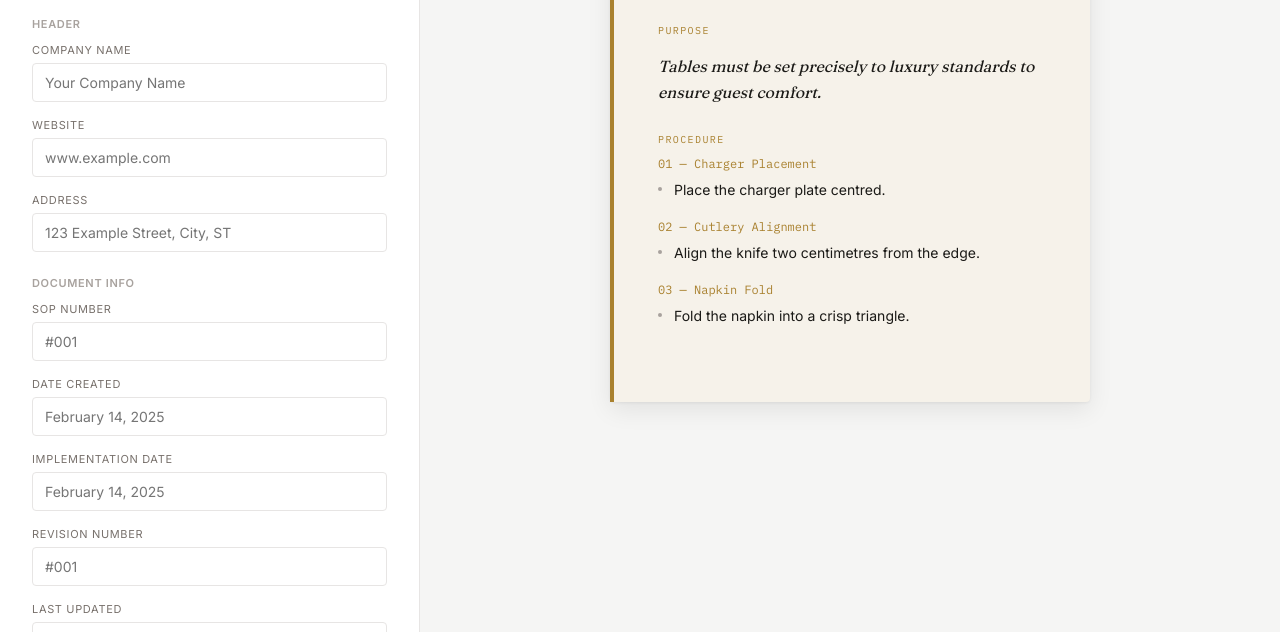
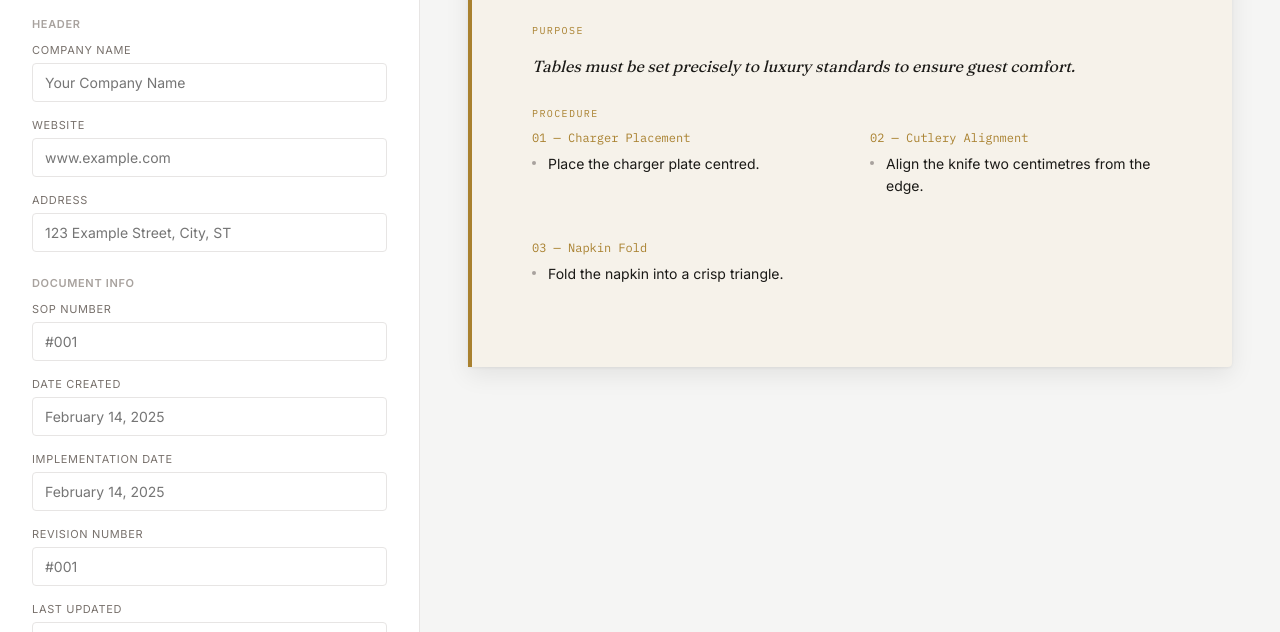
Before and after one commit to wks2019/Cms-engine, a plain HTML site: page cms-engine-by-mvs.html in a window 1280 px wide. Shown: the part 168-800 px from the top of the page. Drawn offline with Linux system fonts and the light colour scheme.

Commit message:
Landscape layout: wider card, 2-col procedure grid

```diff
--- a/cms-engine-by-mvs.html
+++ b/cms-engine-by-mvs.html
@@ -319,10 +319,10 @@
   }
   .sop-card {
     position: relative;
-    max-width: 480px;
+    max-width: 900px;
     width: 100%;
     background: var(--token-background);
-    padding: 44px 40px 48px 48px;
+    padding: 44px 56px 48px 64px;
     border-radius: var(--radius-default);
     box-shadow: 0 1px 3px rgba(0,0,0,0.06), 0 8px 24px rgba(0,0,0,0.08);
     height: fit-content;
@@ -401,6 +401,7 @@
 
   .proc-step { margin-bottom: 18px; }
   .proc-step:last-child { margin-bottom: 0; }
+  .proc-steps-grid { display: grid; grid-template-columns: repeat(2, 1fr); gap: 20px 32px; }
   .proc-step-title { font-family: 'IBM Plex Mono', monospace; font-size: 12px; color: var(--brass); margin-bottom: 8px; }
   .proc-step ul { list-style: none; margin: 0; padding: 0; }
   .proc-step li { position: relative; padding-left: 16px; line-height: 1.55; margin-bottom: 6px; }
@@ -1252,7 +1253,8 @@
         if (!steps.length) return;
         const section = document.createElement('div');
         section.className = 'sop-section';
-        section.innerHTML = `<div class="sop-eyebrow">Procedure</div>`;
+        section.innerHTML = `<div class="sop-eyebrow">Procedure</div><div class="proc-steps-grid"></div>`;
+        const grid = section.querySelector('.proc-steps-grid');
         steps.forEach((step, i) => {
           const stepDiv = document.createElement('div');
           stepDiv.className = 'proc-step';
@@ -1261,7 +1263,7 @@
           stepDiv.style.fontSize = state.styles.procedure.fontSize + 'px';
           const bullets = step.bullets.filter((b) => b.trim());
           stepDiv.innerHTML = `<div class="proc-step-title">${String(i + 1).padStart(2, '0')} — ${step.title || 'Untitled step'}</div><ul>${bullets.map((b) => `<li>${b}</li>`).join('')}</ul>`;
-          section.appendChild(stepDiv);
+          grid.appendChild(stepDiv);
         });
         blocksEl.appendChild(section);
       }
```
